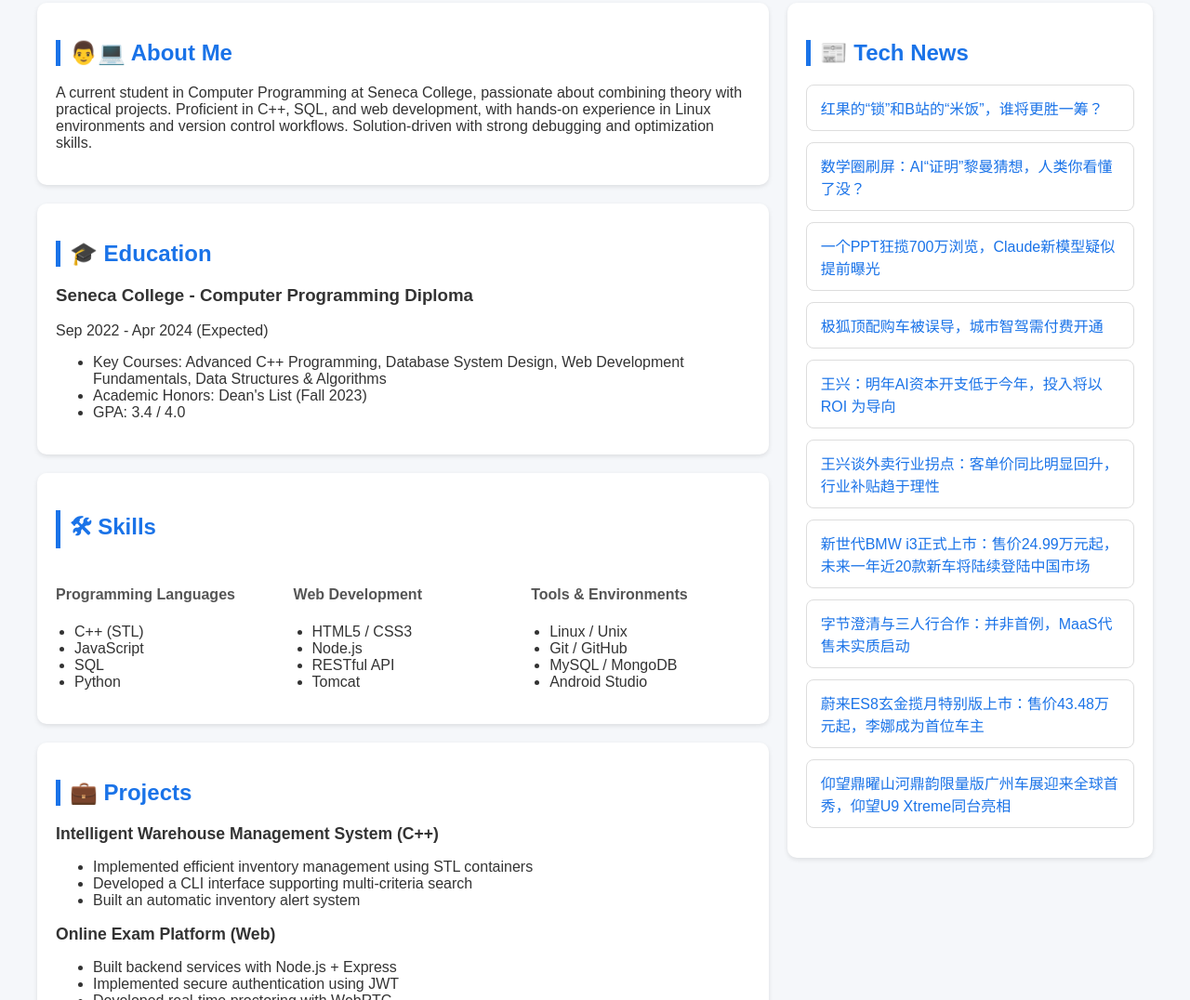
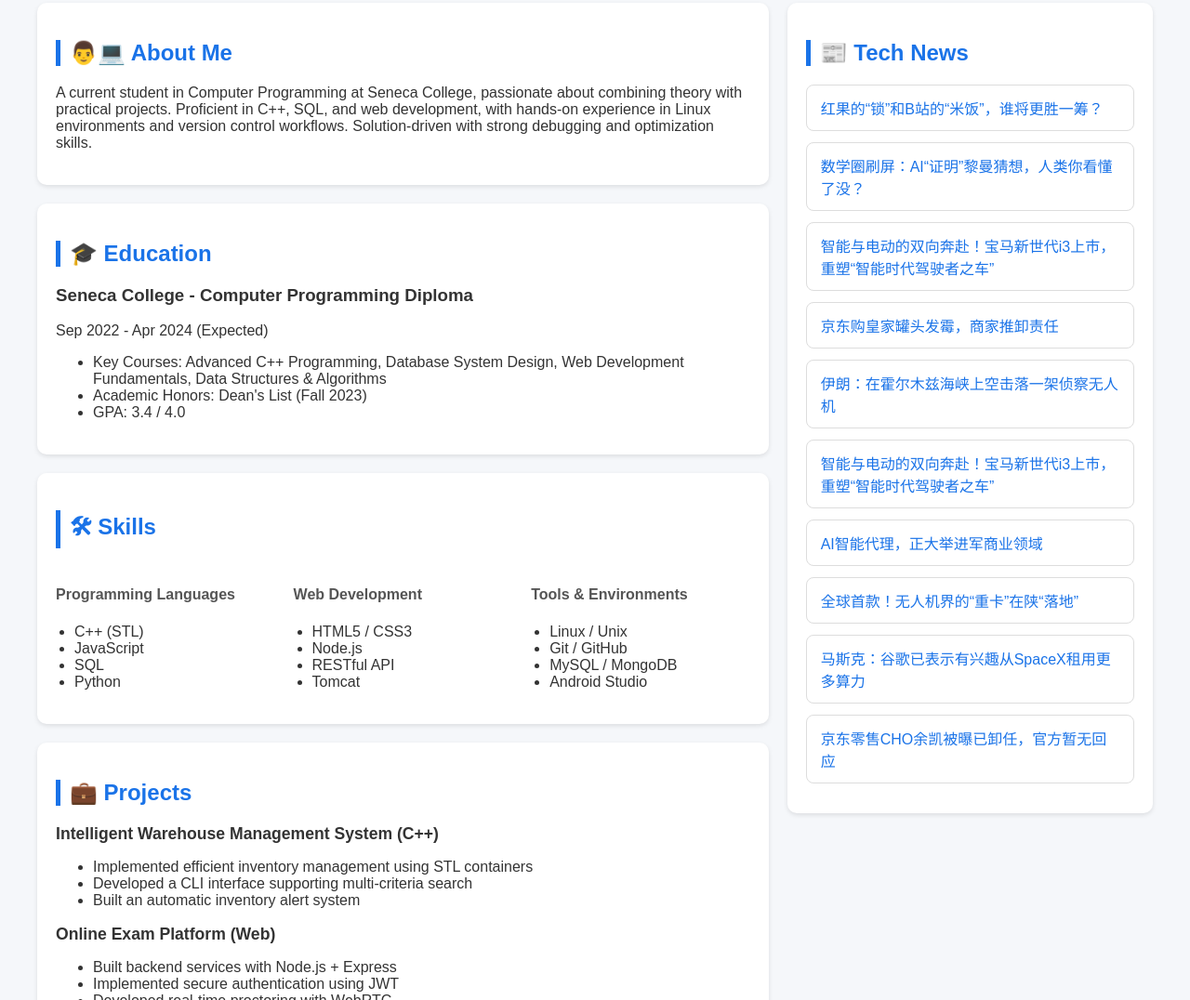
Before and after one commit to lliiuuye/bingliu-website, a plain HTML site: page index.html in a window 1280 px wide. Shown: the part 253-1329 px from the top of the page at 93% size. Drawn offline with Linux system fonts and the light colour scheme.

Commit message:
自动生成 index.html ✅

```diff
--- a/index.html
+++ b/index.html
@@ -282,14 +282,14 @@ a:hover {
         if (container) {
             container.innerHTML = `<div class="news-item"><a href="https://finance.sina.com.cn/jjxw/2026-11-27/doc-inkacksq7929011.shtml" target="_blank">红果的“锁”和B站的“米饭”，谁将更胜一筹？</a></div>
 <div class="news-item"><a href="https://finance.sina.com.cn/jjxw/2026-11-27/doc-inkacqyr3253788.shtml" target="_blank">数学圈刷屏：AI“证明”黎曼猜想，人类你看懂了没？</a></div>
-<div class="news-item"><a href="https://finance.sina.com.cn/jjxw/2026-11-27/doc-inkacqys5606342.shtml" target="_blank">一个PPT狂揽700万浏览，Claude新模型疑似提前曝光</a></div>
-<div class="news-item"><a href="https://tousu.sina.com.cn/complaint/view/17403169297/?sld=bdcaa0961caa67abac2c0ec9caf27ea1" target="_blank">极狐顶配购车被误导，城市智驾需付费开通</a></div>
-<div class="news-item"><a href="https://finance.sina.com.cn/jjxw/2026-11-27/doc-inkaewtw7756468.shtml" target="_blank">王兴：明年AI资本开支低于今年，投入将以 ROI 为导向</a></div>
-<div class="news-item"><a href="https://finance.sina.com.cn/jjxw/2026-11-27/doc-inkaewtv0975234.shtml" target="_blank">王兴谈外卖行业拐点：客单价同比明显回升，行业补贴趋于理性</a></div>
-<div class="news-item"><a href="https://finance.sina.com.cn/jjxw/2026-11-27/doc-inkaesne5502948.shtml" target="_blank">新世代BMW i3正式上市：售价24.99万元起，未来一年近20款新车将陆续登陆中国市场</a></div>
-<div class="news-item"><a href="https://finance.sina.com.cn/jjxw/2026-11-27/doc-inkaesnc3160677.shtml" target="_blank">字节澄清与三人行合作：并非首例，MaaS代售未实质启动</a></div>
-<div class="news-item"><a href="https://finance.sina.com.cn/jjxw/2026-11-27/doc-inkaesmy7795893.shtml" target="_blank">蔚来ES8玄金揽月特别版上市：售价43.48万元起，李娜成为首位车主</a></div>
-<div class="news-item"><a href="https://finance.sina.com.cn/jjxw/2026-11-27/doc-inkaesmy7787424.shtml" target="_blank">仰望鼎曜山河鼎韵限量版广州车展迎来全球首秀，仰望U9 Xtreme同台亮相</a></div>
+<div class="news-item"><a href="https://finance.sina.com.cn/tech/2026-11-28/doc-inkahvme4807530.shtml" target="_blank">智能与电动的双向奔赴！宝马新世代i3上市，重塑“智能时代驾驶者之车”</a></div>
+<div class="news-item"><a href="https://tousu.sina.com.cn/complaint/view/17403183643/?sld=aa160197c6ec4e8d3513565909bf5aa7" target="_blank">京东购皇家罐头发霉，商家推卸责任</a></div>
+<div class="news-item"><a href="https://finance.sina.com.cn/7x24/2026-11-28/doc-inkaifyu7132385.shtml" target="_blank">伊朗：在霍尔木兹海峡上空击落一架侦察无人机</a></div>
+<div class="news-item"><a href="https://finance.sina.com.cn/tech/2026-11-28/doc-inkahvme4807530.shtml" target="_blank">智能与电动的双向奔赴！宝马新世代i3上市，重塑“智能时代驾驶者之车”</a></div>
+<div class="news-item"><a href="https://finance.sina.com.cn/stock/usstock/c/2026-11-28/doc-inkahrch4864460.shtml" target="_blank">AI智能代理，正大举进军商业领域</a></div>
+<div class="news-item"><a href="https://finance.sina.com.cn/wm/2026-11-28/doc-inkahkvk4989680.shtml" target="_blank">全球首款！无人机界的“重卡”在陕“落地”</a></div>
+<div class="news-item"><a href="https://finance.sina.com.cn/stock/usstock/c/2026-11-28/doc-inkahkvc0621566.shtml" target="_blank">马斯克：谷歌已表示有兴趣从SpaceX租用更多算力</a></div>
+<div class="news-item"><a href="https://finance.sina.com.cn/tob/2026-11-28/doc-inkahepn5051952.shtml" target="_blank">京东零售CHO余凯被曝已卸任，官方暂无回应</a></div>
 `;
         } else {
             console.error("❌ 没找到 news-container 元素！");
```
